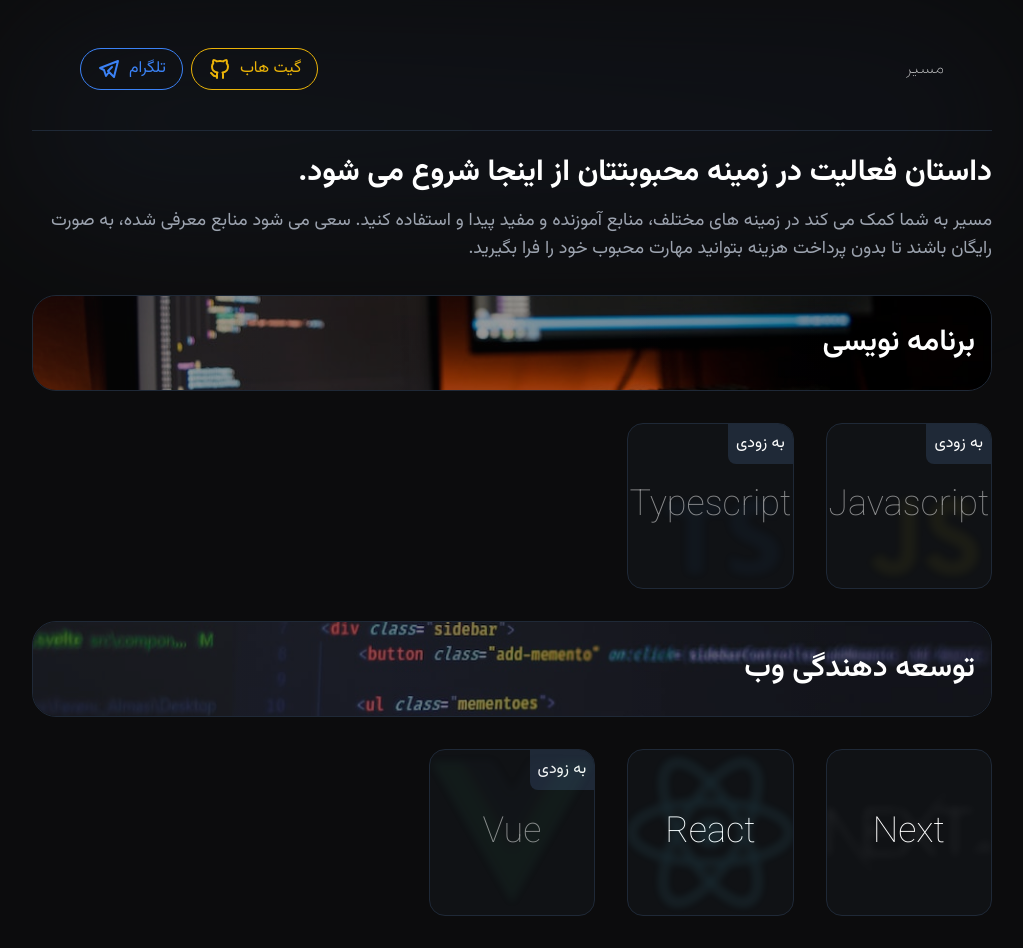
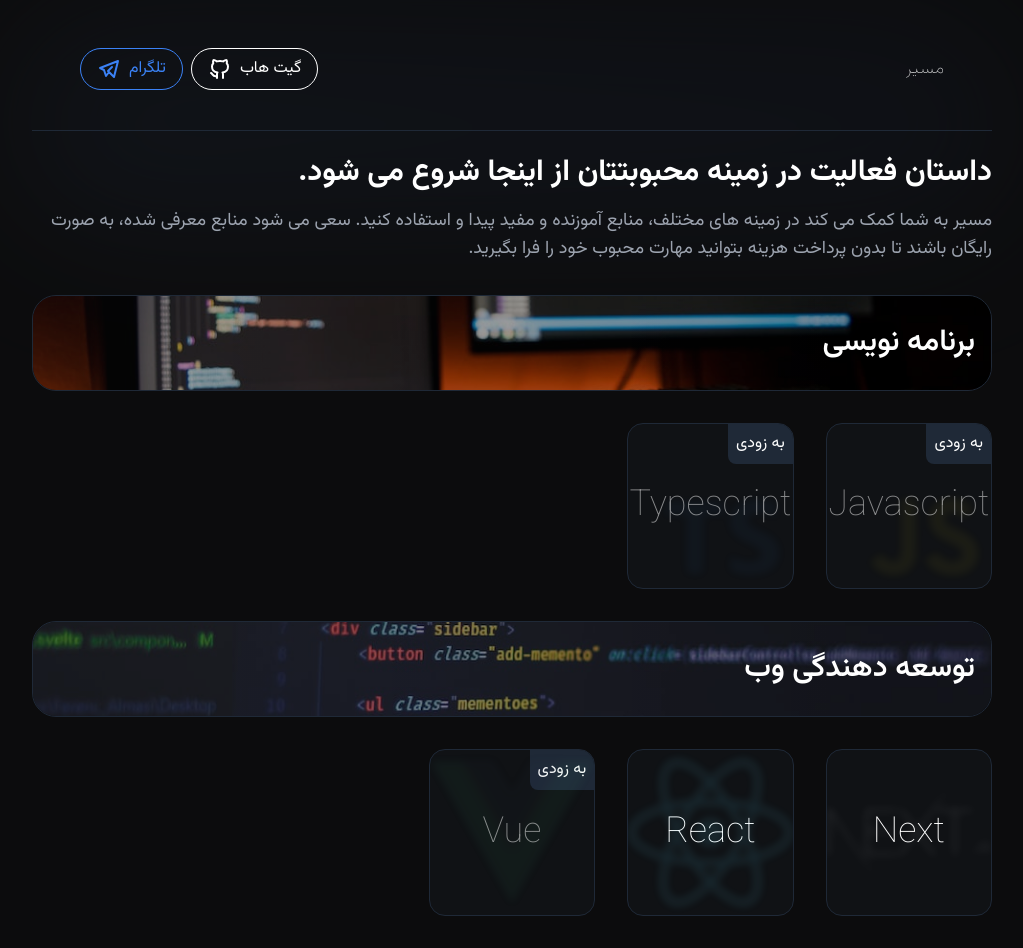
Before and after one commit to masir-me/masir, a Next.js app in the folder apps/web/: page / in a window 1280 px wide. Shown: the whole page, without its empty margins (128-1151 px from the left). Built offline with nearby package versions, Linux system fonts and the light colour scheme.

Commit message:
Change Github color to white

```diff
--- a/apps/web/components/Navbar.tsx
+++ b/apps/web/components/Navbar.tsx
@@ -13,7 +13,7 @@
       <div className="flex items-center space-x-2 space-x-reverse">
         <Link
           href="https://github.com/kasraghoreyshi/maseer"
-          className="rounded-full border border-yellow-500 text-yellow-500 px-4 py-2 text-sm lg:text-base flex items-center space-x-2 space-x-reverse"
+          className="rounded-full border border-white text-white px-4 py-2 text-sm lg:text-base flex items-center space-x-2 space-x-reverse"
         >
           <p>گیت هاب</p>
           <IconBrandGithub />
```
